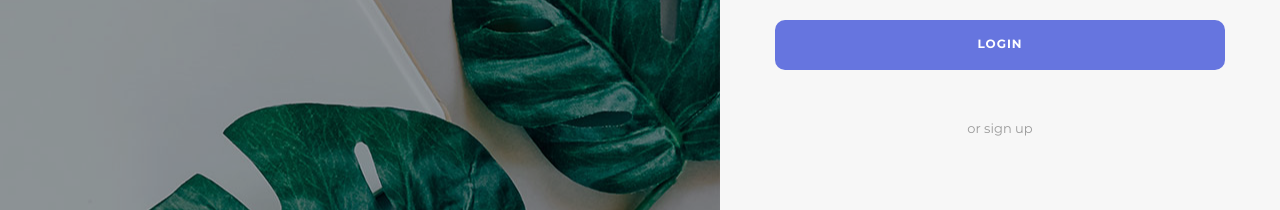
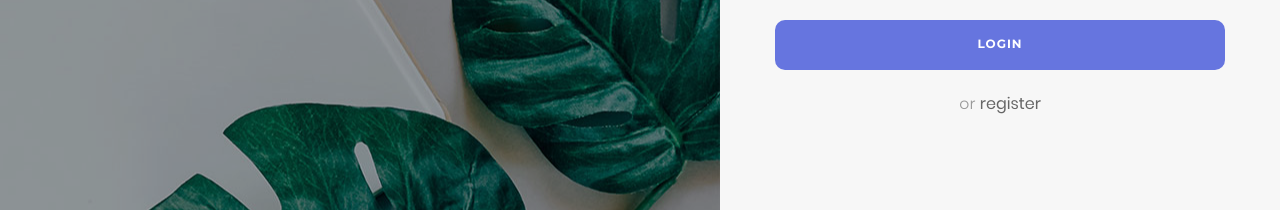
Before and after one commit to mahdibouaziz/revizely-front, an Angular app: page /login in a window 1280 px wide. Shown: the part 528-738 px from the top of the page. Built offline with nearby package versions, Linux system fonts and the light colour scheme.

Commit message:
finished the register

```diff
--- a/src/app/auth/login/login.component.css
+++ b/src/app/auth/login/login.component.css
@@ -0,0 +1,8 @@
+.error-message {
+  color: rgb(248, 33, 33);
+  margin-left: 0.5rem;
+}
+
+.linktosecond {
+  font-size: 1rem;
+}
--- a/src/app/auth/login/login.component.html
+++ b/src/app/auth/login/login.component.html
@@ -25,6 +25,7 @@
             >Username</span
           >
         </div>
+        <p *ngIf="errorUser" class="error-message">Username is required</p>
 
         <p
           style="
@@ -43,6 +44,7 @@
             >Password</span
           >
         </div>
+        <p *ngIf="errorPass" class="error-message">Password is required</p>
 
         <!-- <div class="flex-sb-m w-full p-t-3 p-b-32">
           <div class="contact100-form-checkbox">
@@ -64,8 +66,9 @@
           <button type="submit" class="login100-form-btn">Login</button>
         </div>
 
-        <div class="text-center p-t-46 p-b-20">
-          <span class="txt2"> or sign up </span>
+        <div class="text-center p-t-20 p-b-20">
+          <span class="txt2 linktosecond"> or </span>
+          <a class="linktosecond" routerLink="/register">register</a>
         </div>
       </form>
 
--- a/src/app/auth/login/login.component.ts
+++ b/src/app/auth/login/login.component.ts
@@ -8,6 +8,9 @@ import { FormGroup, FormControl, Validators } from '@angular/forms';
 })
 export class LoginComponent implements OnInit {
   /* Working with reactive form approach */
+
+  errorUser = false;
+  errorPass = false;
 
   loginForm = new FormGroup({
     username: new FormControl('', Validators.required),
@@ -21,11 +24,19 @@ export class LoginComponent implements OnInit {
   login() {
     if (!this.loginForm.valid) {
       if (!this.loginForm.get('username')?.valid) {
-        console.log('username Not valid');
+        // console.log('username Not valid');
+        this.errorUser = true;
+        setTimeout(() => {
+          this.errorUser = false;
+        }, 3000);
       }
 
       if (!this.loginForm.get('password')?.valid) {
-        console.log('password Not valid');
+        // console.log('password Not valid');
+        this.errorPass = true;
+        setTimeout(() => {
+          this.errorPass = false;
+        }, 3000);
       }
       return;
     }
```
